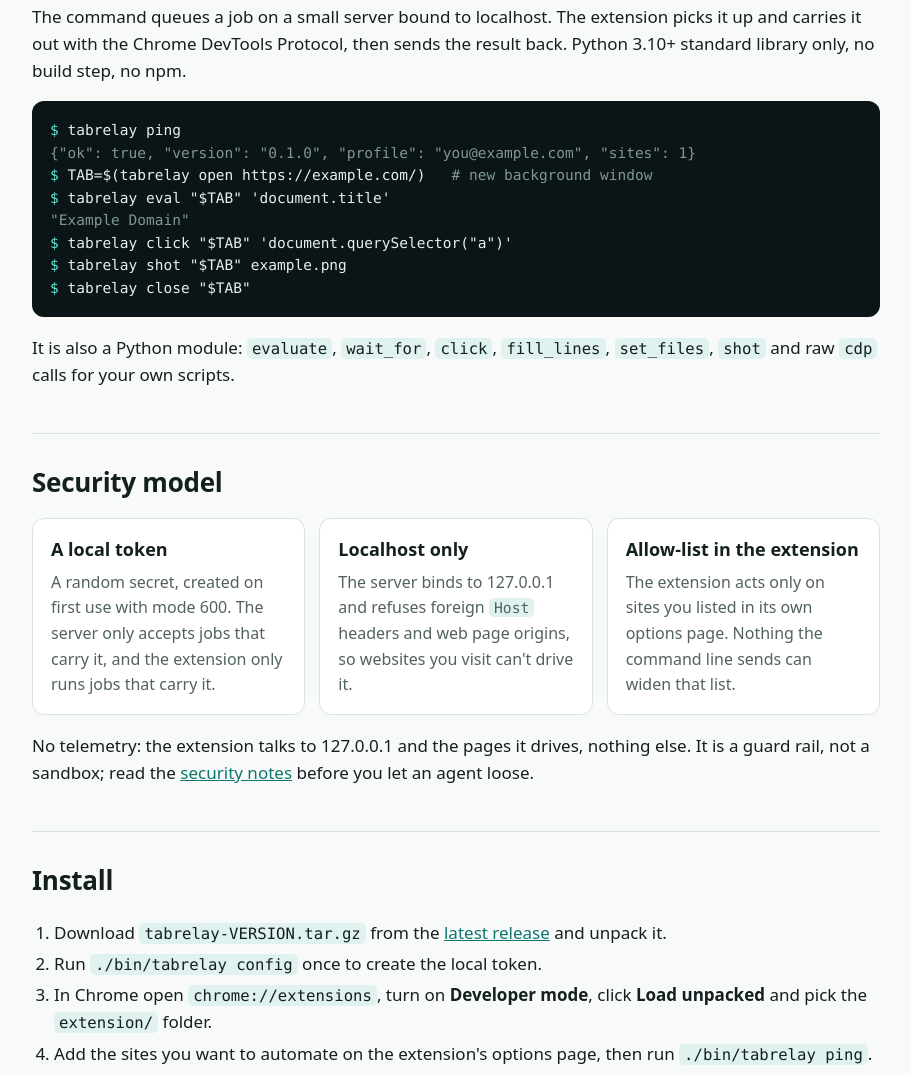
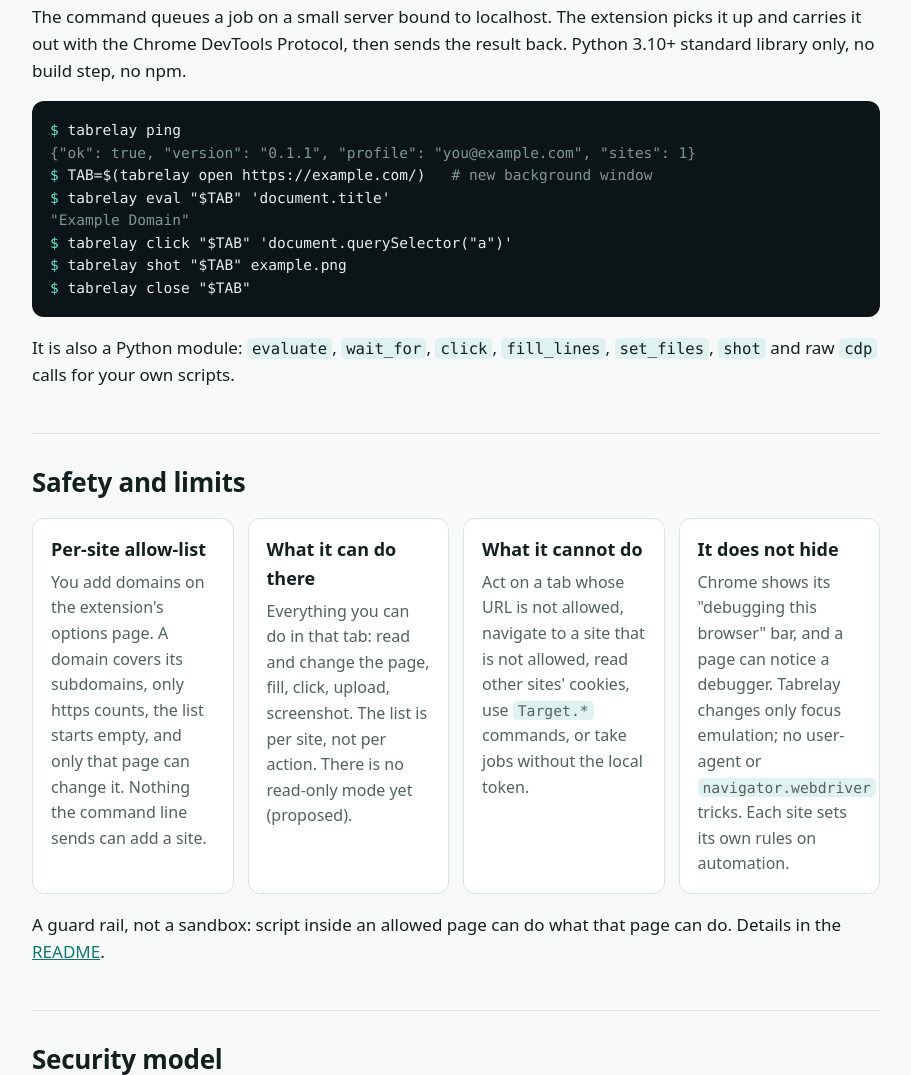
Before and after one commit to aaronsuns/tabrelay, a browser extension: page site/public/index.html in a window 1280 px wide. Shown: the part 1076-2151 px from the top of the page, without its empty margins (184-1095 px from the left). Drawn offline with Linux system fonts and the light colour scheme.

Commit message:
Add Safety and limits section (README, site); release 0.1.1

```diff
--- a/site/public/index.html
+++ b/site/public/index.html
@@ -194,6 +194,7 @@ footer .links { display: flex; flex-wrap: wrap; gap: 16px; margin-bottom: 10px;
     <span class="name">Tabrelay</span>
     <nav aria-label="Sections">
       <a href="#how">How it works</a>
+      <a href="#safety">Safety</a>
       <a href="#security">Security</a>
       <a href="#install">Install</a>
       <a href="#guides">Guides</a>
@@ -240,7 +241,7 @@ footer .links { display: flex; flex-wrap: wrap; gap: 16px; margin-bottom: 10px;
         out with the Chrome DevTools Protocol, then sends the result back. Python 3.10+ standard library only,
         no build step, no npm.</p>
       <pre><code><span class="p">$ </span>tabrelay ping
-<span class="c">{"ok": true, "version": "0.1.0", "profile": "you@example.com", "sites": 1}</span>
+<span class="c">{"ok": true, "version": "0.1.1", "profile": "you@example.com", "sites": 1}</span>
 <span class="p">$ </span>TAB=$(tabrelay open https://example.com/)   <span class="c"># new background window</span>
 <span class="p">$ </span>tabrelay eval "$TAB" 'document.title'
 <span class="c">"Example Domain"</span>
@@ -250,6 +251,18 @@ footer .links { display: flex; flex-wrap: wrap; gap: 16px; margin-bottom: 10px;
       <p>It is also a Python module: <code>evaluate</code>, <code>wait_for</code>, <code>click</code>,
         <code>fill_lines</code>, <code>set_files</code>, <code>shot</code> and raw <code>cdp</code> calls for
         your own scripts.</p>
+    </section>
+
+    <section id="safety" aria-labelledby="safety-h">
+      <h2 id="safety-h">Safety and limits</h2>
+      <div class="grid">
+        <div class="card"><h3>Per-site allow-list</h3><p>You add domains on the extension's options page. A domain covers its subdomains, only https counts, the list starts empty, and only that page can change it. Nothing the command line sends can add a site.</p></div>
+        <div class="card"><h3>What it can do there</h3><p>Everything you can do in that tab: read and change the page, fill, click, upload, screenshot. The list is per site, not per action. There is no read-only mode yet (proposed).</p></div>
+        <div class="card"><h3>What it cannot do</h3><p>Act on a tab whose URL is not allowed, navigate to a site that is not allowed, read other sites' cookies, use <code>Target.*</code> commands, or take jobs without the local token.</p></div>
+        <div class="card"><h3>It does not hide</h3><p>Chrome shows its "debugging this browser" bar, and a page can notice a debugger. Tabrelay changes only focus emulation; no user-agent or <code>navigator.webdriver</code> tricks. Each site sets its own rules on automation.</p></div>
+      </div>
+      <p>A guard rail, not a sandbox: script inside an allowed page can do what that page can do. Details in the
+        <a href="https://github.com/aaronsuns/tabrelay#safety-and-limits">README</a>.</p>
     </section>
 
     <section id="security" aria-labelledby="security-h">
```
Also changed, not shown: extension/manifest.json, 2 other files.
